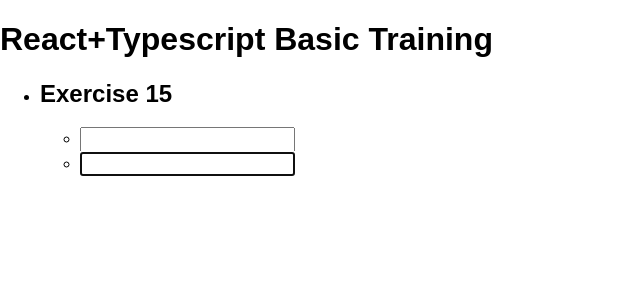
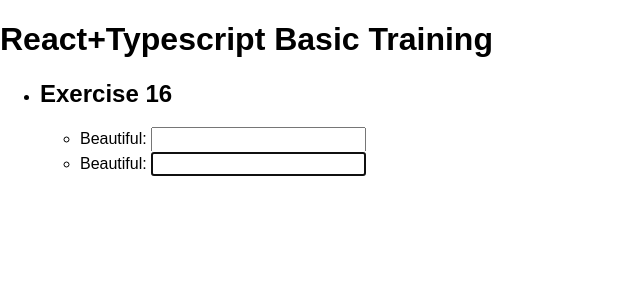
Before and after one commit to davidx-roam/React-Typescript-Basic-Training, a React (Vite) app: page / in a window 1280 px wide. Shown: the top 300 px of the page, without its empty margins (0-640 px from the left). Built offline with nearby package versions, Linux system fonts and the light colour scheme.

Commit message:
forward ref

```diff
--- a/src/App.tsx
+++ b/src/App.tsx
@@ -1,4 +1,4 @@
-import { Exercise } from "./components/15-Hooks-useRef";
+import { Exercise } from "./components/16-ForwardRef";
 
 function App() {
   return (
--- /dev/null
+++ b/src/components/16-ForwardRef.tsx
@@ -0,0 +1,33 @@
+// TODO: Modify the code so that on page load, the second custom input field receives focus
+// TODO: Add typescript to this file
+
+import { useEffect, useRef, forwardRef } from "react";
+
+const BeautifulInput = forwardRef<HTMLInputElement>((_, ref) => (
+  <>
+    <label>Beautiful: </label>
+    <input ref={ref}></input>
+  </>
+));
+
+export const Exercise = () => {
+  const ref = useRef<HTMLInputElement>(null);
+  useEffect(() => {
+    if (ref.current) {
+      ref.current.focus();
+    }
+  }, []);
+  return (
+    <>
+      <h2>Exercise 16</h2>
+      <ul>
+        <li>
+          <BeautifulInput></BeautifulInput>
+        </li>
+        <li>
+          <BeautifulInput ref={ref}></BeautifulInput>
+        </li>
+      </ul>
+    </>
+  );
+};
```
Also changed, not shown: src/components/8-Departure-Board.tsx (+10 -4 lines), src/components/README.md.
